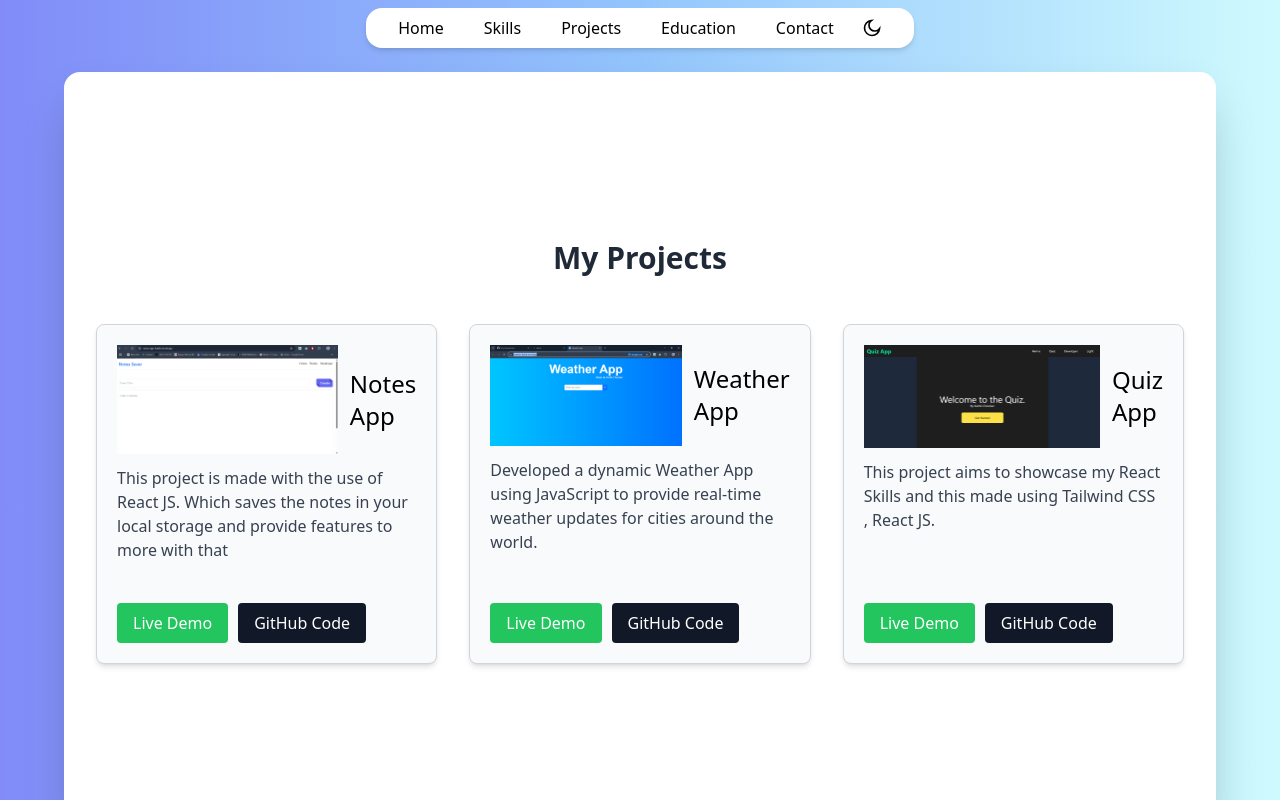
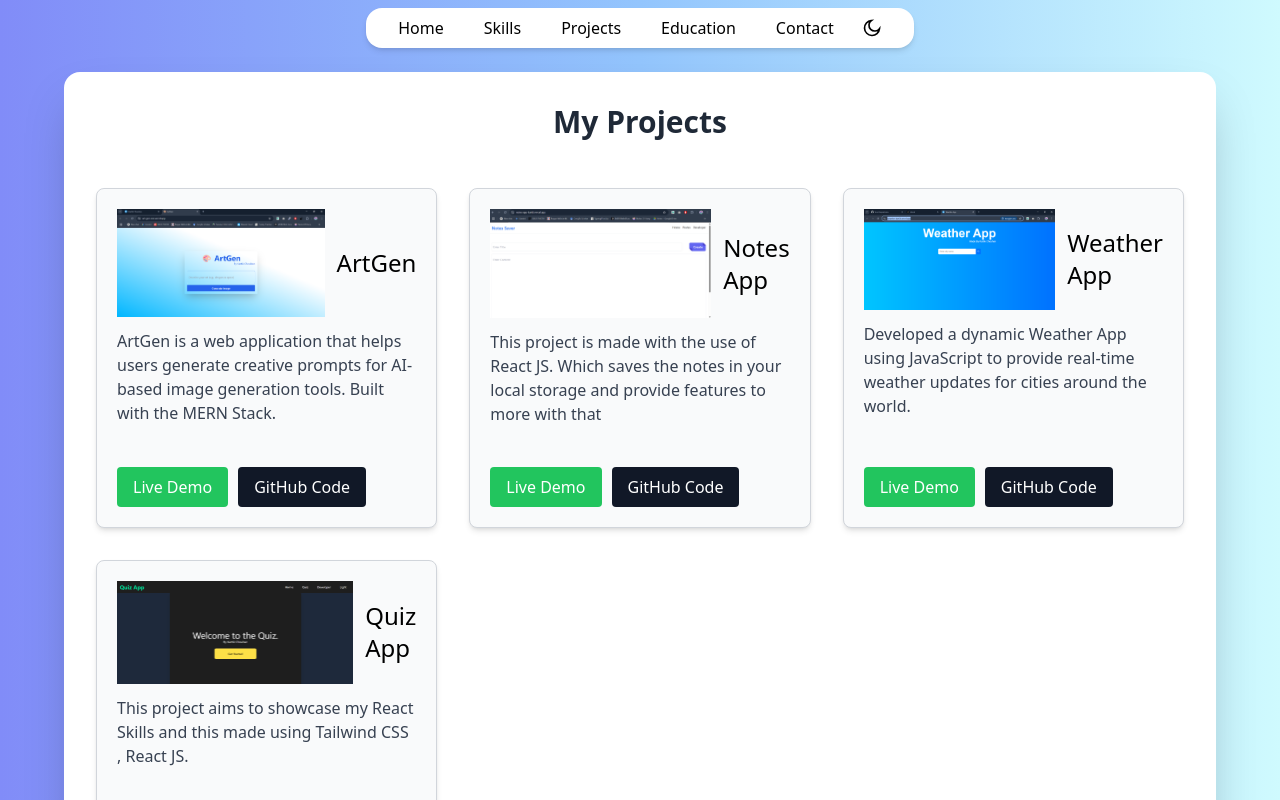
Before and after one commit to kchouhan145/react-porfolio, a React (Vite) app: page /project in a window 1280 px wide. Shown: the top 800 px of the page. Built offline with nearby package versions, Linux system fonts and the light colour scheme.

Commit message:
Added the Project :ArtGen

```diff
--- a/src/Components/Projects.jsx
+++ b/src/Components/Projects.jsx
@@ -3,9 +3,11 @@ import Project from './Project'
 import NotesIcon from '../assets/notessaver.png'
 import WeatherIcon from '../assets/weather.png'
 import QuizIcon from '../assets/quiz.png'
+import ArtGenIcon from '../assets/ArtGen.png'
 
 const Projects = () => {
   const projects = [
+    { name: 'ArtGen', description: 'ArtGen is a web application that helps users generate creative prompts for AI-based image generation tools. Built with the MERN Stack.', icon: ArtGenIcon , liveDemo :'https://art-gen-one.vercel.app/' , github : 'https://github.com/kchouhan145/ArtGen' },
     { name: 'Notes App', description: 'This project is made with the use of React JS. Which saves the notes in your local storage and provide features to more with that', icon: NotesIcon , liveDemo :'https://notes-app-kartik.vercel.app/' , github : 'https://github.com/kchouhan145/notesApp' },
     { name: 'Weather App', description: 'Developed a dynamic Weather App using JavaScript to provide real-time weather updates for cities around the world.', icon: WeatherIcon, liveDemo:'https://weather-kartik.vercel.app/', github:'https://github.com/kchouhan145/Weather-App1'},
     { name: 'Quiz App', description: 'This project aims to showcase my React Skills and this made using Tailwind CSS , React JS.', icon: QuizIcon, liveDemo:'https://react-quiz-app-kartik.vercel.app/', github:'https://github.com/kchouhan145/React-quiz-app' },
```
Also changed, not shown: src/assets/ArtGen.png (added), 1 other file (tests, documents, lock files or other folders).
